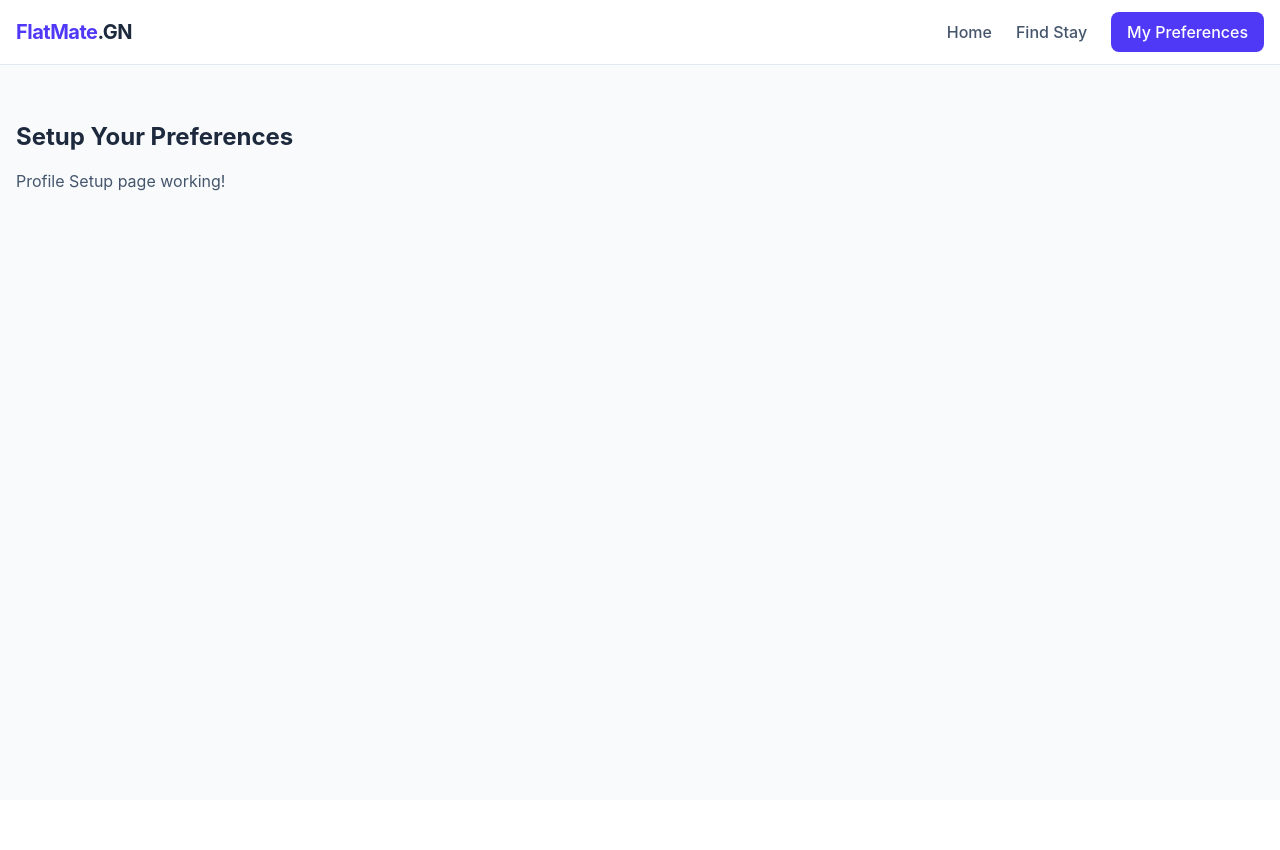
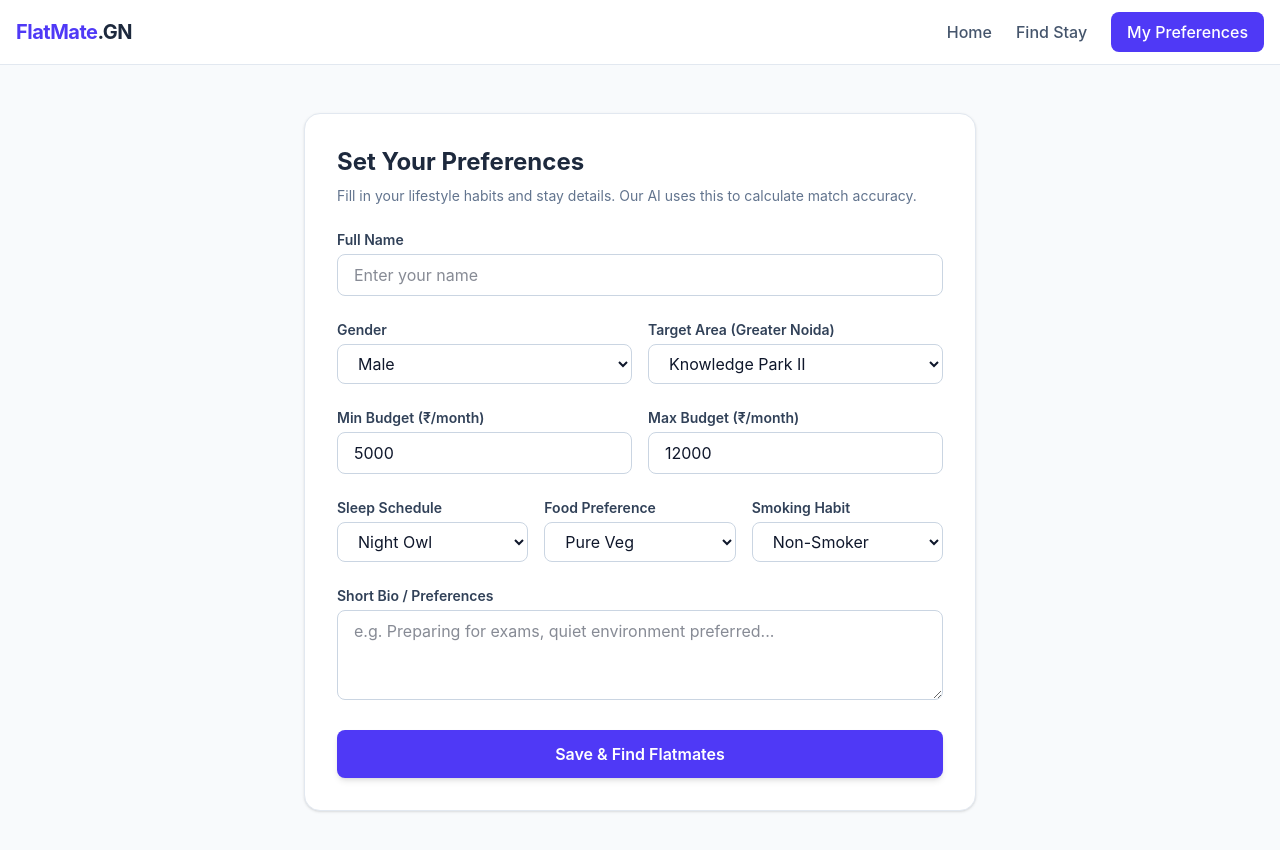
Before and after one commit to Roman1337FD/FlatMates, a React (Vite) app in the folder client/: page /profile-setup in a window 1280 px wide. Shown: the top 850 px of the page. Before the commit the page ends 800 px from the top, so only its background shows below. Built offline with nearby package versions, Linux system fonts and the light colour scheme.

Commit message:
profile Setup form added , using forms's data we generate compatibaility score , using gemini

```diff
--- a/client/src/pages/ProfileSetup.jsx
+++ b/client/src/pages/ProfileSetup.jsx
@@ -1,8 +1,172 @@
+import { useState } from 'react';
+
 function ProfileSetup() {
+  const [formData, setFormData] = useState({
+    name: '',
+    gender: 'male',
+    profession: 'student',
+    targetArea: 'Knowledge Park II',
+    budgetMin: 5000,
+    budgetMax: 12000,
+    sleepSchedule: 'night-owl',
+    foodPref: 'veg',
+    smoking: 'no',
+    cleanliness: 4,
+    bio: ''
+  });
+
+  const handleChange = (e) => {
+    setFormData({
+      ...formData,
+      [e.target.name]: e.target.value
+    });
+  };
+
+  const handleSubmit = (e) => {
+    e.preventDefault();
+    console.log('User Preferences:', formData);
+  };
+
   return (
-    <div className="py-8">
-      <h2 className="text-2xl font-bold text-slate-800 mb-4">Setup Your Preferences</h2>
-      <p className="text-slate-600">Profile Setup page working!</p>
+    <div className="max-w-2xl mx-auto bg-white p-8 rounded-2xl shadow-sm border border-slate-200 my-6">
+      <h2 className="text-2xl font-bold text-slate-800 mb-2">Set Your Preferences</h2>
+      <p className="text-slate-500 mb-6 text-sm">
+        Fill in your lifestyle habits and stay details. Our AI uses this to calculate match accuracy.
+      </p>
+
+      <form onSubmit={handleSubmit} className="space-y-6">
+        <div>
+          <label className="block text-sm font-semibold text-slate-700 mb-1">Full Name</label>
+          <input
+            type="text"
+            name="name"
+            value={formData.name}
+            onChange={handleChange}
+            placeholder="Enter your name"
+            className="w-full px-4 py-2 border border-slate-300 rounded-lg focus:ring-2 focus:ring-indigo-500 focus:outline-none"
+            required
+          />
+        </div>
+
+        <div className="grid grid-cols-1 md:grid-cols-2 gap-4">
+          <div>
+            <label className="block text-sm font-semibold text-slate-700 mb-1">Gender</label>
+            <select
+              name="gender"
+              value={formData.gender}
+              onChange={handleChange}
+              className="w-full px-4 py-2 border border-slate-300 rounded-lg focus:ring-2 focus:ring-indigo-500 focus:outline-none"
+            >
+              <option value="male">Male</option>
+              <option value="female">Female</option>
+              <option value="other">Other</option>
+            </select>
+          </div>
+
+          <div>
+            <label className="block text-sm font-semibold text-slate-700 mb-1">Target Area (Greater Noida)</label>
+            <select
+              name="targetArea"
+              value={formData.targetArea}
+              onChange={handleChange}
+              className="w-full px-4 py-2 border border-slate-300 rounded-lg focus:ring-2 focus:ring-indigo-500 focus:outline-none"
+            >
+              <option value="Knowledge Park II">Knowledge Park II</option>
+              <option value="Knowledge Park III">Knowledge Park III</option>
+              <option value="Pari Chowk">Pari Chowk</option>
+              <option value="Alpha 1">Alpha 1</option>
+              <option value="Delta 3">Delta 3</option>
+            </select>
+          </div>
+        </div>
+
+        <div className="grid grid-cols-1 md:grid-cols-2 gap-4">
+          <div>
+            <label className="block text-sm font-semibold text-slate-700 mb-1">Min Budget (₹/month)</label>
+            <input
+              type="number"
+              name="budgetMin"
+              value={formData.budgetMin}
+              onChange={handleChange}
+              className="w-full px-4 py-2 border border-slate-300 rounded-lg focus:ring-2 focus:ring-indigo-500 focus:outline-none"
+            />
+          </div>
+
+          <div>
+            <label className="block text-sm font-semibold text-slate-700 mb-1">Max Budget (₹/month)</label>
+            <input
+              type="number"
+              name="budgetMax"
+              value={formData.budgetMax}
+              onChange={handleChange}
+              className="w-full px-4 py-2 border border-slate-300 rounded-lg focus:ring-2 focus:ring-indigo-500 focus:outline-none"
+            />
+          </div>
+        </div>
+
+        <div className="grid grid-cols-1 md:grid-cols-3 gap-4">
+          <div>
+            <label className="block text-sm font-semibold text-slate-700 mb-1">Sleep Schedule</label>
+            <select
+              name="sleepSchedule"
+              value={formData.sleepSchedule}
+              onChange={handleChange}
+              className="w-full px-4 py-2 border border-slate-300 rounded-lg focus:ring-2 focus:ring-indigo-500 focus:outline-none"
+            >
+              <option value="early-bird">Early Bird</option>
+              <option value="night-owl">Night Owl</option>
+              <option value="flexible">Flexible</option>
+            </select>
+          </div>
+
+          <div>
+            <label className="block text-sm font-semibold text-slate-700 mb-1">Food Preference</label>
+            <select
+              name="foodPref"
+              value={formData.foodPref}
+              onChange={handleChange}
+              className="w-full px-4 py-2 border border-slate-300 rounded-lg focus:ring-2 focus:ring-indigo-500 focus:outline-none"
+            >
+              <option value="veg">Pure Veg</option>
+              <option value="non-veg">Non-Veg OK</option>
+              <option value="vegan">Vegan</option>
+            </select>
+          </div>
+
+          <div>
+            <label className="block text-sm font-semibold text-slate-700 mb-1">Smoking Habit</label>
+            <select
+              name="smoking"
+              value={formData.smoking}
+              onChange={handleChange}
+              className="w-full px-4 py-2 border border-slate-300 rounded-lg focus:ring-2 focus:ring-indigo-500 focus:outline-none"
+            >
+              <option value="no">Non-Smoker</option>
+              <option value="yes">Smoker</option>
+              <option value="occasionally">Occasionally</option>
+            </select>
+          </div>
+        </div>
+
+        <div>
+          <label className="block text-sm font-semibold text-slate-700 mb-1">Short Bio / Preferences</label>
+          <textarea
+            name="bio"
+            rows="3"
+            value={formData.bio}
+            onChange={handleChange}
+            placeholder="e.g. Preparing for exams, quiet environment preferred..."
+            className="w-full px-4 py-2 border border-slate-300 rounded-lg focus:ring-2 focus:ring-indigo-500 focus:outline-none"
+          ></textarea>
+        </div>
+
+        <button
+          type="submit"
+          className="w-full bg-indigo-600 text-white font-semibold py-3 rounded-lg hover:bg-indigo-700 transition-colors shadow-md"
+        >
+          Save & Find Flatmates
+        </button>
+      </form>
     </div>
   );
 }
```
